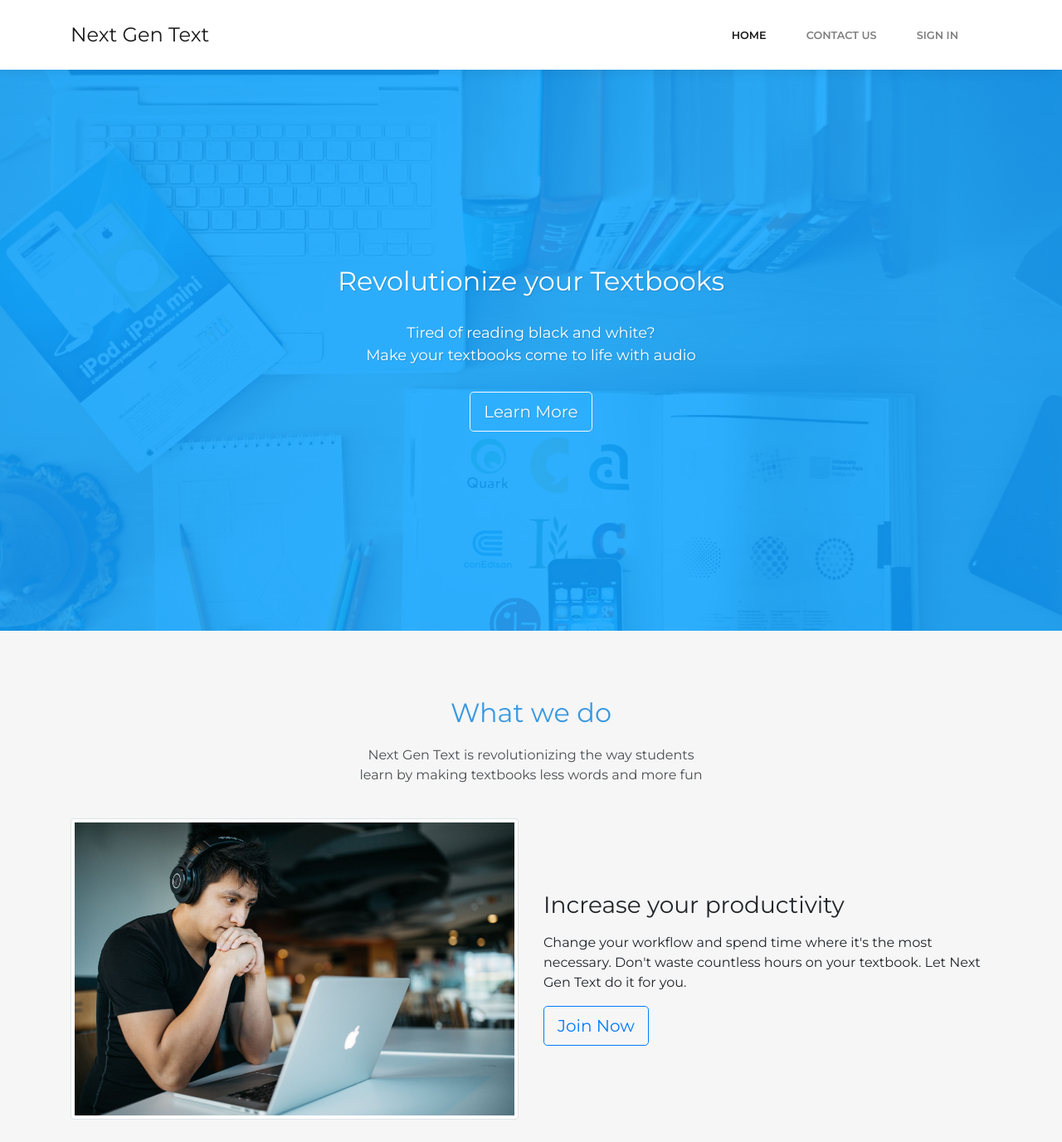
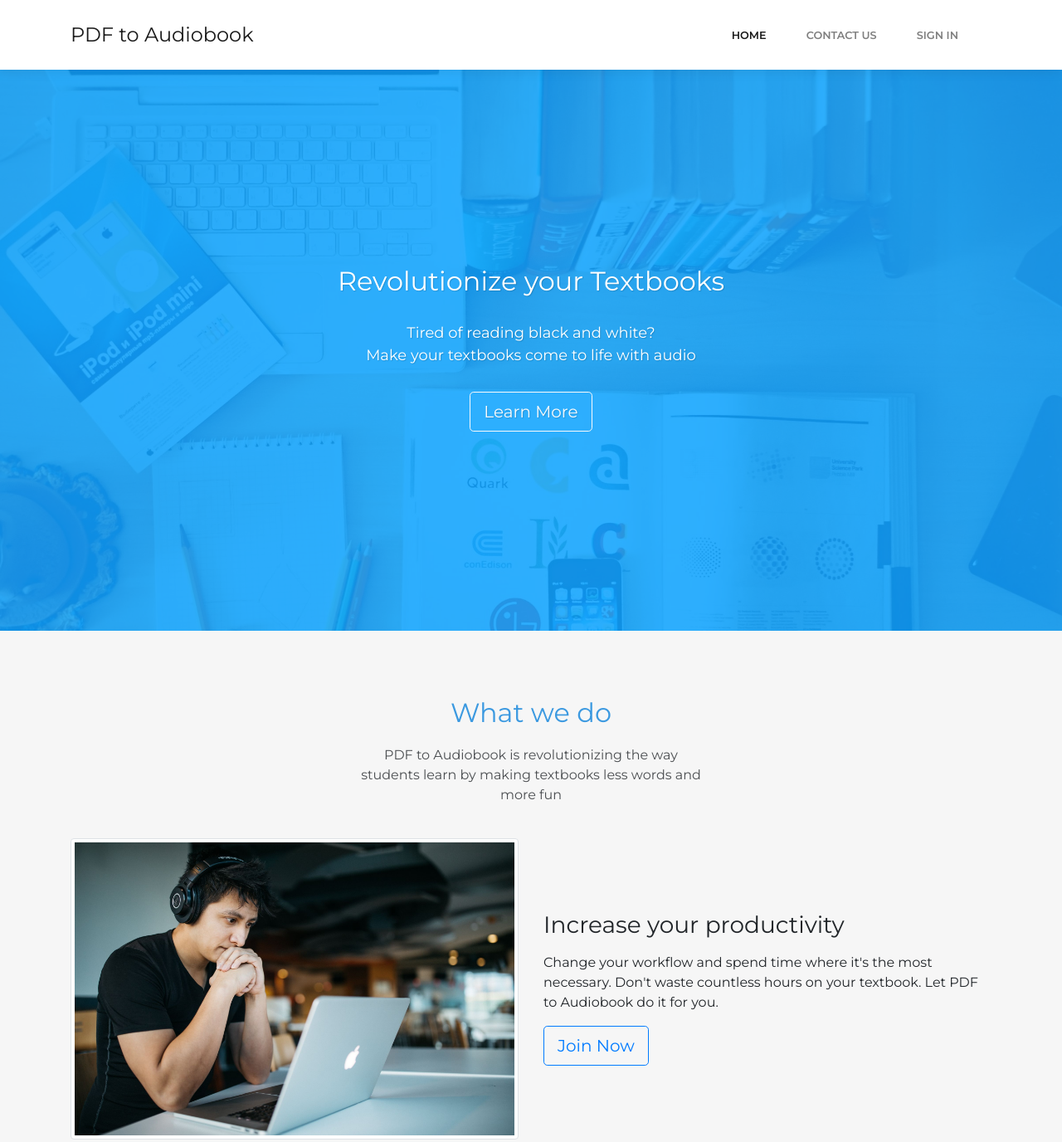
Before and after one commit to leonard-thong/nextgentext, a plain HTML site: page view/unauthenticated/index.html in a window 1280 px wide. Shown: the top 1376 px of the page at 83% size. Drawn offline with Linux system fonts and the light colour scheme; some packages are replaced by stand-ins of ours; a script that the page names is missing.

Commit message:
Change project name

```diff
--- a/view/unauthenticated/index.html
+++ b/view/unauthenticated/index.html
@@ -38,7 +38,7 @@
     </script>
 
     <nav class="navbar navbar-light navbar-expand-lg fixed-top bg-white clean-navbar">
-        <div class="container"><a class="navbar-brand logo" href="index.html">Next Gen Text</a><button
+        <div class="container"><a class="navbar-brand logo" href="index.html">PDF to Audiobook</a><button
                 data-toggle="collapse" class="navbar-toggler" data-target="#navcol-1"><span class="sr-only">Toggle
                     navigation</span><span class="navbar-toggler-icon"></span></button>
             <div class="collapse navbar-collapse" id="navcol-1">
@@ -63,7 +63,8 @@
             <div class="container">
                 <div class="block-heading">
                     <h2 class="text-info">What we do</h2>
-                    <p>Next Gen Text is revolutionizing the way students learn by making textbooks less words and more
+                    <p>PDF to Audiobook is revolutionizing the way students learn by making textbooks less words and
+                        more
                         fun</p>
                 </div>
                 <div class="row align-items-center">
@@ -72,7 +73,7 @@
                         <h3>Increase your productivity</h3>
                         <div class="getting-started-info">
                             <p>Change your workflow and spend time where it's the most necessary. Don't waste countless
-                                hours on your textbook. Let Next Gen Text do it for you.</p>
+                                hours on your textbook. Let PDF to Audiobook do it for you.</p>
                         </div><a class="btn btn-outline-primary btn-lg" role="button" href="registration.html">Join
                             Now</a>
                     </div>
@@ -203,7 +204,7 @@
             </div>
         </div>
         <div class="footer-copyright">
-            <p>© 2020 Copyright Next Gen Text</p>
+            <p>© 2020 Copyright PDF to Audiobook</p>
         </div>
     </footer>
     <script src="assets/js/jquery.min.js"></script>
```
Also changed, not shown: view/authenticated/book.html (+1 -1 lines), view/authenticated/dashboard.html (+1 -1 lines), view/unauthenticated/contact-us.html (+1 -1 lines), view/unauthenticated/login.html (+1 -1 lines), view/unauthenticated/registration.html (+1 -1 lines), README.md.
